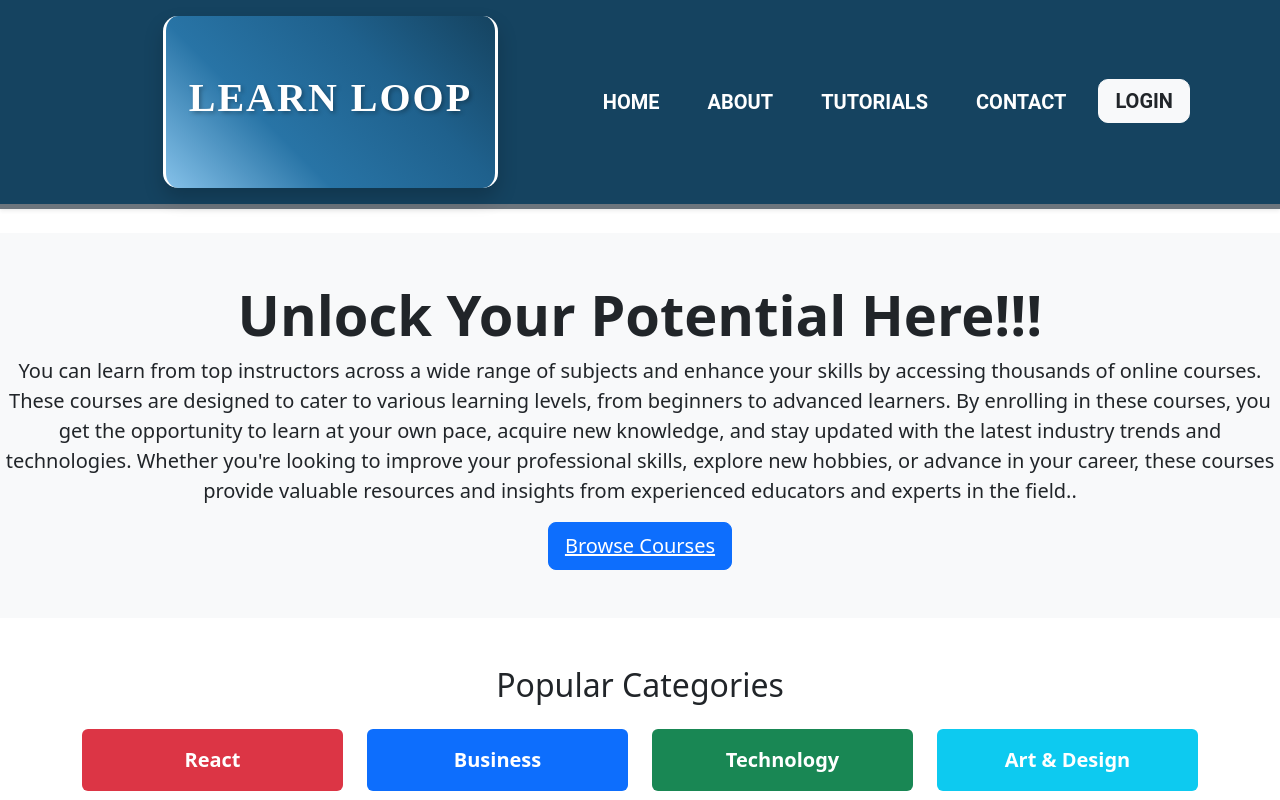
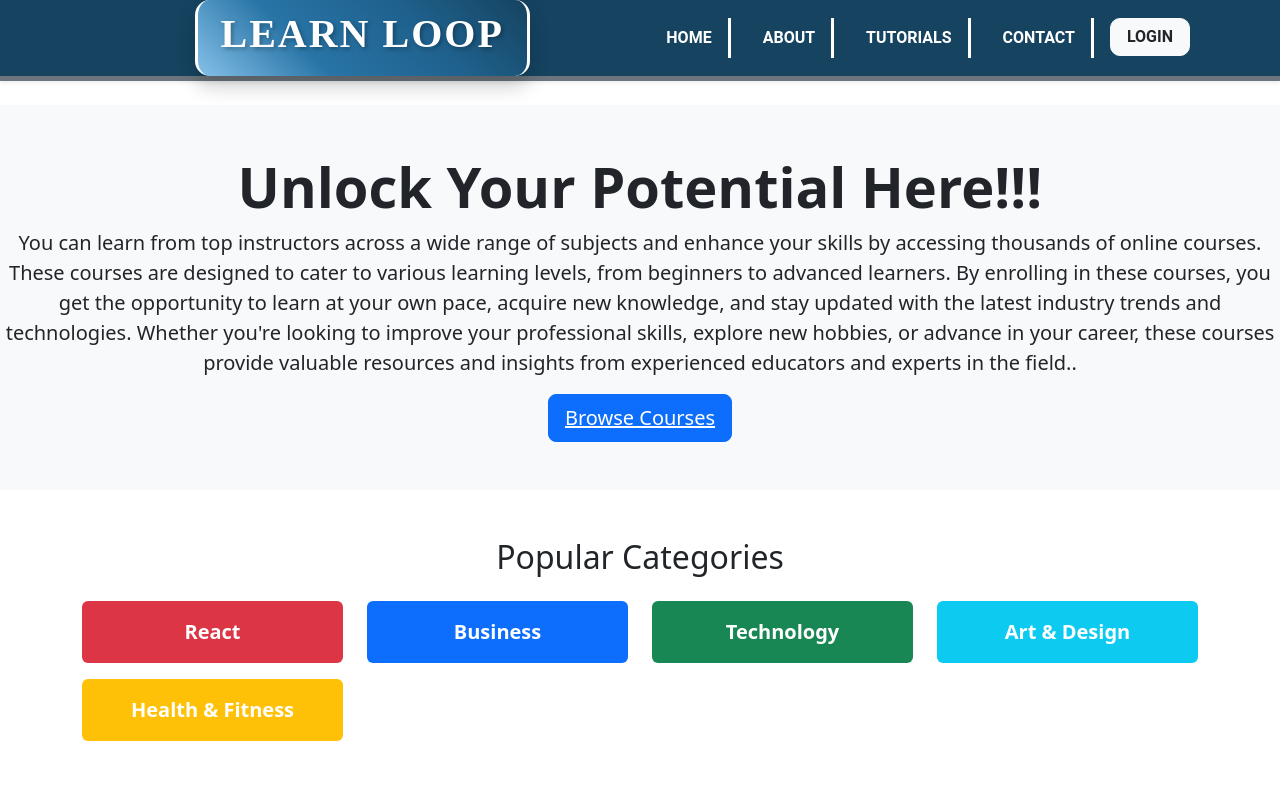
Before and after one commit to Ijaas-Fathi/Frontend, a React (Vite) app: page / in a window 1280 px wide. Shown: the top 800 px of the page. Built offline with nearby package versions, Linux system fonts and the light colour scheme.

Commit message:
Designing changes in Header Footer

```diff
--- a/src/Components/Footer.jsx
+++ b/src/Components/Footer.jsx
@@ -4,7 +4,7 @@ import { FaFacebook, FaInstagram, FaTwitter } from "react-icons/fa";
 
 function Footer() {
   return (
-    <footer className="border-top border-dark border-5 bg-secondary text-black py-4">
+    <footer className="border-top border-dark border-5 bg-secondary py-4">
       <div className="container text-center">
         <p className="fs-6 text-white mt-3 mb-4 fw-normal">© 2024 Learn Loop. All rights reserved.</p>
         <div className="d-flex justify-content-center align-items-center">
--- a/src/Components/Header.jsx
+++ b/src/Components/Header.jsx
@@ -4,7 +4,7 @@ import 'bootstrap/dist/css/bootstrap.min.css';
 function Header() {
   return (
     <header
-      className="border-bottom border-secondary border-5 py-3 shadow-sm"
+      className="border-bottom border-secondary border-5 shadow-sm"
       style={{
         backgroundColor: '#154360',
       }}
@@ -12,14 +12,14 @@ function Header() {
       <div className="container d-flex justify-content-between align-items-center">
         {/* Logo */}
         <div
-            className="d-flex align-items-center justify-content-center py-5 mx-auto"
+            className="d-flex align-items-center justify-content-center mx-auto"
             style={{
               background: 'linear-gradient(45deg, #85C1E9, #2874A6, #1F618D, #154360)',
               borderRadius: '15px',
               boxShadow: '0px 10px 20px rgba(0, 0, 0, 0.2)',
               width: '30%',
               borderLeft: '3px solid #fff',
-                borderRight: '3px solid #fff',
+              borderRight: '3px solid #fff',
             }}
           >
             <h1
@@ -45,11 +45,13 @@ function Header() {
             <li className="nav-item">
               <a
                 href="/"
-                className="nav-link text-white fs-5 fw-semibold mx-2"
+                className="nav-link text-white fs-6 fw-semibold mx-2"
                 style={{
                   fontFamily: "'Roboto', sans-serif",
                   textTransform: 'uppercase',
                   transition: 'color 0.3s ease',
+                  borderRight: '3px solid #fff',
+
                 }}
                 onMouseEnter={(e) => (e.target.style.color = '#007bff')}
                 onMouseLeave={(e) => (e.target.style.color = 'dark')}
@@ -60,11 +62,13 @@ function Header() {
             <li className="nav-item">
               <a
                 href="/about"
-                className="nav-link text-white fs-5 fw-semibold mx-2"
+                className="nav-link text-white fs-6 fw-semibold mx-2"
                 style={{
                   fontFamily: "'Roboto', sans-serif",
                   textTransform: 'uppercase',
                   transition: 'color 0.3s ease',
+                  borderRight: '3px solid #fff',
+
                 }}
                 onMouseEnter={(e) => (e.target.style.color = '#007bff')}
                 onMouseLeave={(e) => (e.target.style.color = 'dark')}
@@ -75,11 +79,13 @@ function Header() {
             <li className="nav-item">
               <a
                 href="/tutorials"
-                className="nav-link text-white fs-5 fw-semibold mx-2"
+                className="nav-link text-white fs-6 fw-semibold mx-2"
                 style={{
                   fontFamily: "'Roboto', sans-serif",
                   textTransform: 'uppercase',
                   transition: 'color 0.3s ease',
+                  borderRight: '3px solid #fff',
+
                 }}
                 onMouseEnter={(e) => (e.target.style.color = '#007bff')}
                 onMouseLeave={(e) => (e.target.style.color = 'dark')}
@@ -90,11 +96,13 @@ function Header() {
             <li className="nav-item">
               <a
                 href="/contact"
-                className="nav-link text-white fs-5 fw-semibold mx-2"
+                className="nav-link text-white fs-6 fw-semibold mx-2"
                 style={{
                   fontFamily: "'Roboto', sans-serif",
                   textTransform: 'uppercase',
                   transition: 'color 0.3s ease',
+                  borderRight: '3px solid #fff',
+
                 }}
                 onMouseEnter={(e) => (e.target.style.color = '#007bff')}
                 onMouseLeave={(e) => (e.target.style.color = 'dark')}
@@ -105,19 +113,19 @@ function Header() {
             <li className="nav-item">
                 <a
                   href="/login"
-                  className="btn btn-light text-dark fw-bold fs-5 px-3 mx-2"
+                  className="btn btn-light text-dark fw-bold fs-6 px-3 mx-2"
                   style={{
                     fontFamily: "'Roboto', sans-serif",
                     textTransform: 'uppercase',
                     borderRadius: '10px',
-                    transition: 'all 0.3s ease', // Smooth transition for hover effect
+                    transition: 'all 0.3s ease',
                   }}
                   onMouseEnter={(e) => {
                     e.target.style.backgroundColor = 'white';
                     e.target.style.color = 'dark';
                   }}
                   onMouseLeave={(e) => {
-                    e.target.style.backgroundColor = '#d0d3d4'; // Bootstrap warning color
+                    e.target.style.backgroundColor = '#d0d3d4';
                     e.target.style.color = 'dark';
                   }}
                 >
```
